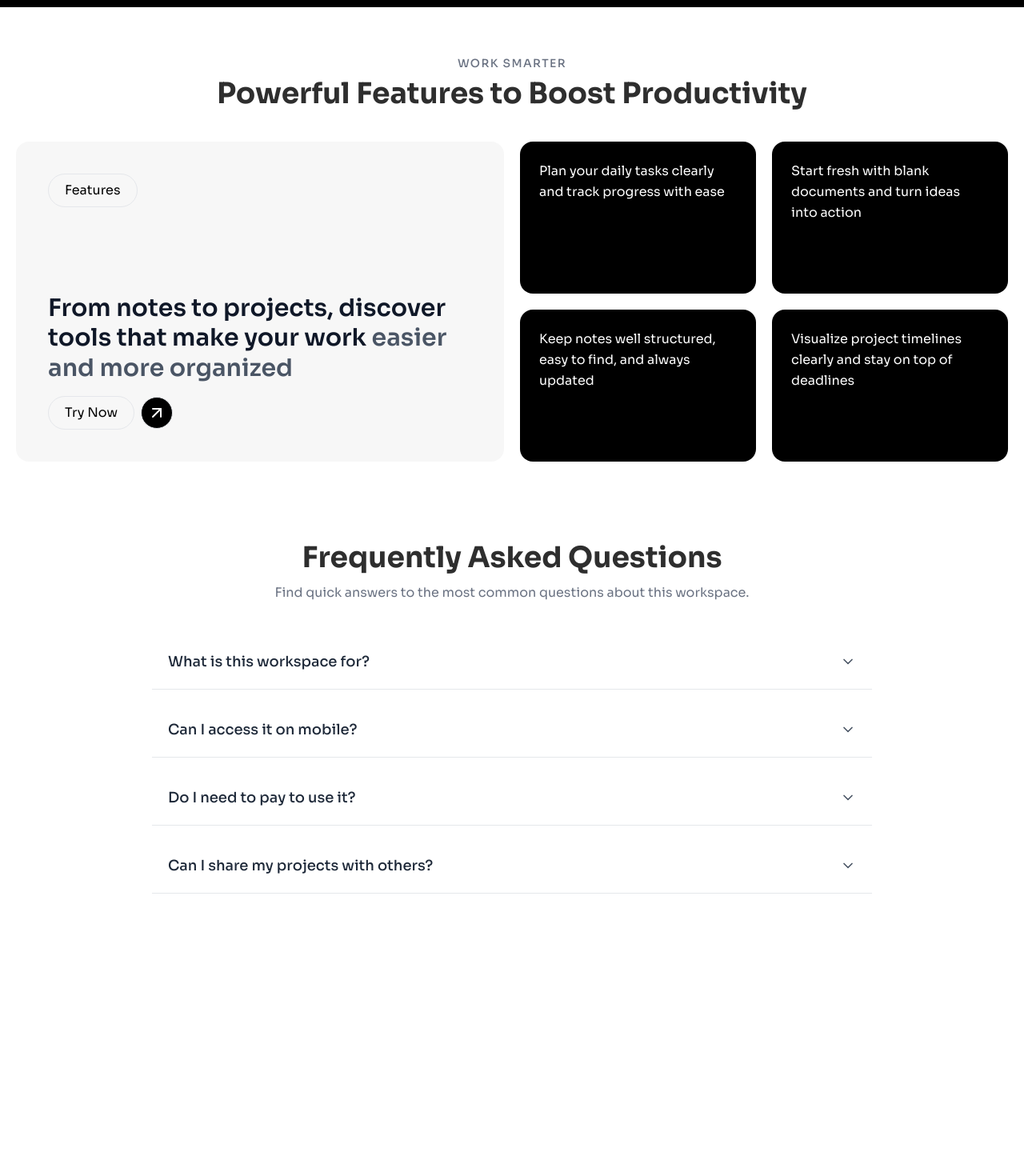
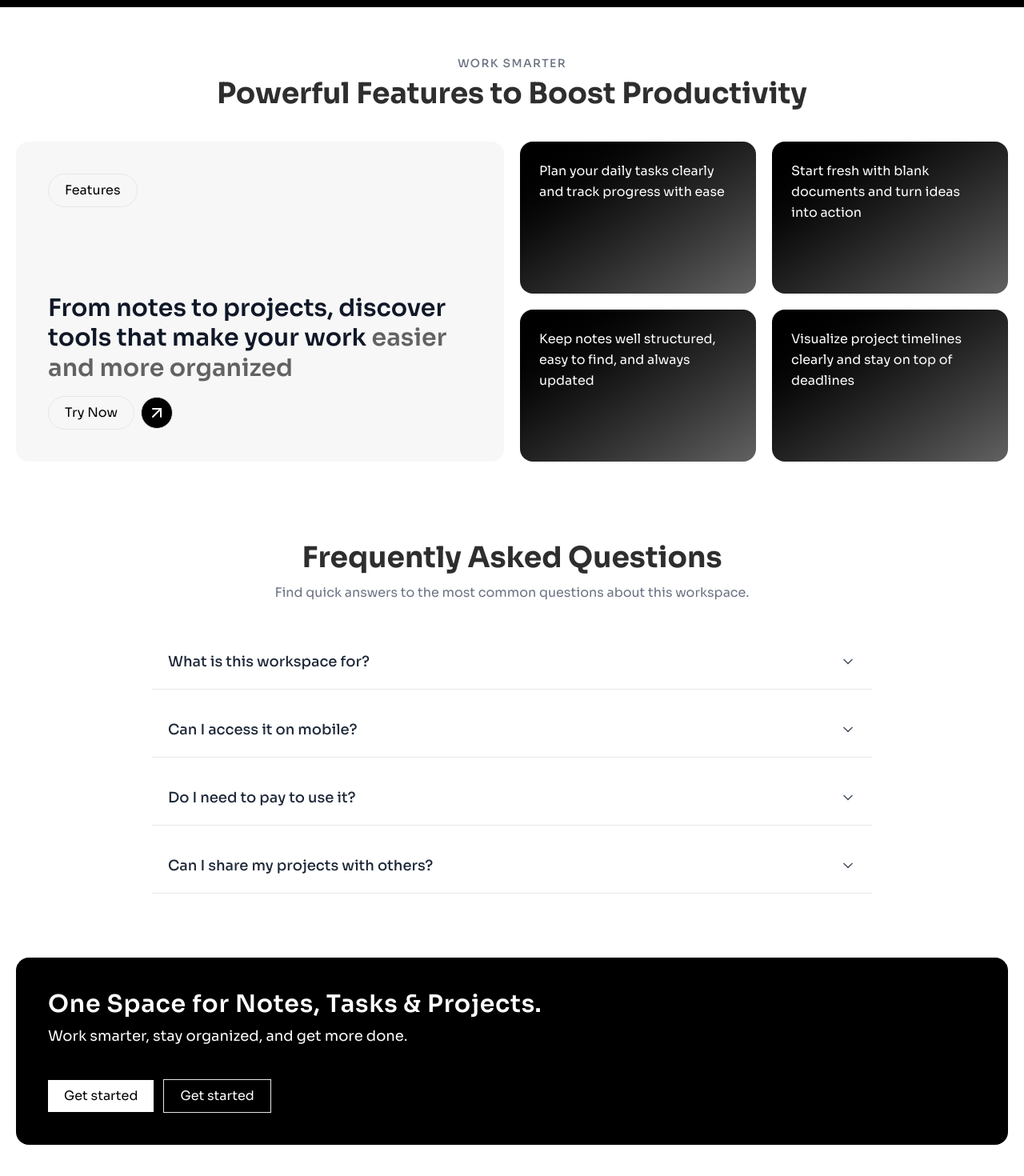
Before and after one commit to Muhammad-Khairul-Kholqi/Fe-Workspace-Ruangku, a Next.js app: page / in a window 1280 px wide. Shown: the part 570-2040 px from the top of the page at 80% size. Before the commit the page ends 1707 px from the top, so only its background shows below. Built offline with nearby package versions, Linux system fonts and the light colour scheme.

Commit message:
add banner section in home page

```diff
--- a/src/app/(public)/page.jsx
+++ b/src/app/(public)/page.jsx
@@ -1,6 +1,7 @@
 import MainSection from "@/app/components/public/sections/mainSection"
 import FeatureSection from "@/app/components/public/sections/featureSection"
 import FaqSection from "@/app/components/public/sections/faqSection"
+import BannerSection from "@/app/components/public/sections/bannerSection"
 
 export default function LandingPage() {
     return (
@@ -8,6 +9,7 @@ export default function LandingPage() {
             <MainSection />
             <FeatureSection />
             <FaqSection />
+            <BannerSection />
         </>
     )
 }
--- /dev/null
+++ b/src/app/components/public/sections/bannerSection.jsx
@@ -0,0 +1,24 @@
+import Link from "next/link"
+
+export default function BannerSection() {
+    return (
+        <div className="flex justify-center px-5 py-10 mt-5">
+            <div className="w-full max-w-[1300px] bg-black p-10 rounded-2xl">
+                <div className="text-white">
+                    <h1 className="text-3xl font-semibold tracking-wide">One Space for Notes, Tasks & Projects.</h1>
+                    <p className="text-lg mt-2">Work smarter, stay organized, and get more done.</p>
+                </div>
+
+                <div className="flex items-center gap-3 mt-10">
+                    <Link href="" className="px-5 py-2 text-center bg-white hover:bg-gray-200">
+                        Get started
+                    </Link>
+
+                    <Link href="" className="px-5 py-2 text-center border border-gray-200 text-white hover:bg-gray-50 hover:text-black">
+                        Get started
+                    </Link>
+                </div>
+            </div>
+        </div>
+    )
+}
--- a/src/app/components/public/sections/featureSection.jsx
+++ b/src/app/components/public/sections/featureSection.jsx
@@ -32,21 +32,23 @@ export default function FeatureSection() {
                         <div className="space-y-4">
                             <p className="text-2xl lg:text-3xl font-semibold text-gray-900 leading-tight">
                                 From notes to projects, discover tools that make your work
-                                <span className="text-gray-600"> easier and more organized</span>
+                                <span className="text-[#626262]"> easier and more organized</span>
                             </p>
                             <div className="flex items-center gap-2">
                                 <Link
                                     href=""
-                                    className="border border-gray-200 px-5 py-2 rounded-full"
+                                    className="border border-gray-200 px-5 py-2 rounded-full hover:scale-105 duration-300"
                                 >
                                     <span>Try Now</span>
                                 </Link>
                                 <Link
                                     href=""
-                                    className="border border-gray-200 rounded-full bg-black flex items-center justify-center w-10 h-10"
+                                    className="border border-gray-200 rounded-full bg-black flex items-center justify-center w-10 h-10 group overflow-hidden relative"
                                 >
-                                    <ArrowUpRight className="text-white" />
+                                    <ArrowUpRight className="text-white transform transition-all duration-300 group-hover:translate-x-2 group-hover:-translate-y-2 group-hover:opacity-0" />
+                                    <ArrowUpRight className="text-white absolute transform translate-x-[-10px] translate-y-[10px] opacity-0 transition-all duration-500 group-hover:translate-x-0 group-hover:translate-y-0 group-hover:opacity-100" />
                                 </Link>
+
                             </div>
                         </div>
                     </div>
@@ -55,7 +57,7 @@ export default function FeatureSection() {
                         {features.map((feature, index) => (
                             <div
                                 key={index}
-                                className="p-6 bg-black rounded-2xl h-[160px] md:h-[190px]"
+                                className="p-6 bg-gradient-to-br from-black to-[#626262] rounded-2xl h-[160px] md:h-[190px]"
                             >
                                 <p className="text-white leading-relaxed">
                                     {feature}
```
